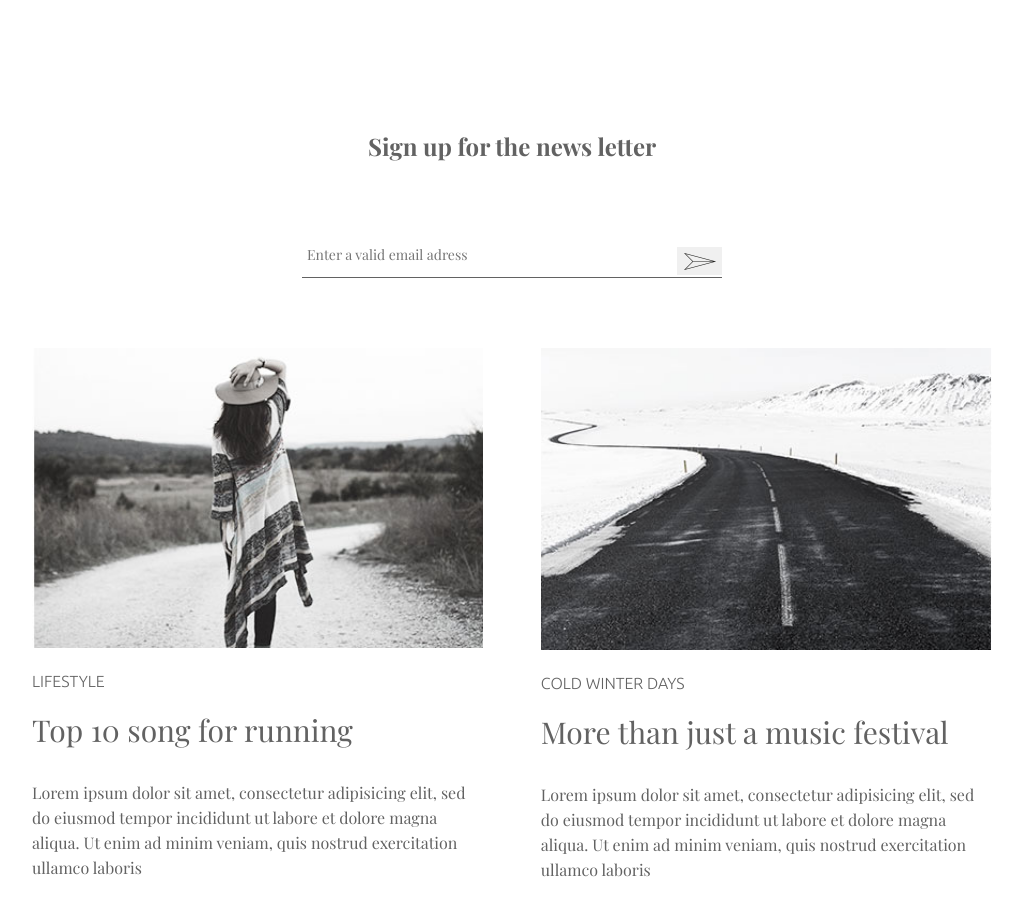
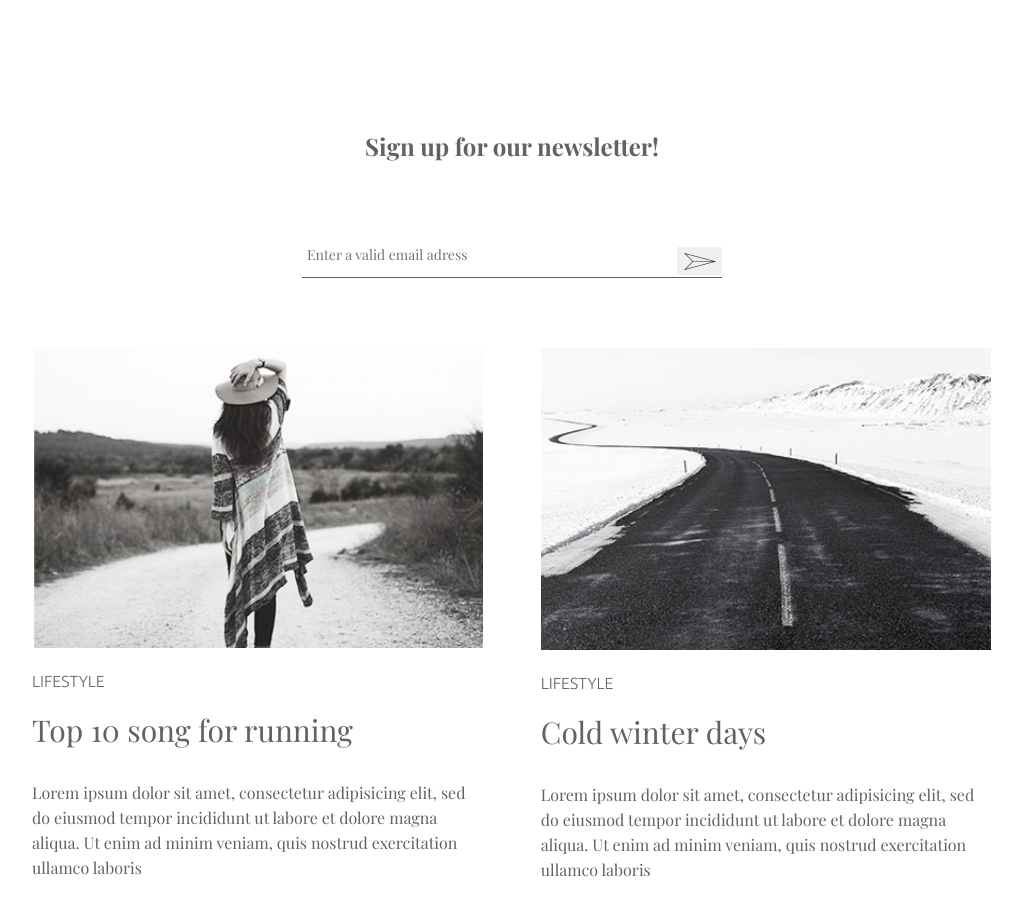
Before and after one commit to Sadafnsr/minimo_final, a plain HTML site: page index.html in a window 1280 px wide. Shown: the part 2380-3296 px from the top of the page, without its empty margins (128-1150 px from the left). Drawn offline with nearby package versions, Linux system fonts and the light colour scheme; a web font is replaced by a local one.

Commit message:
Update index.html

```diff
--- a/index.html
+++ b/index.html
@@ -84,7 +84,7 @@
                  <div class="single">
                      <img src="images/blog2.jpg" alt="">
                      <p class="c_p">Lifestyle</p>
-                     <h2 class="c_h1">More than just a music festival </h2>
+                     <h2 class="c_h1">Life tastes better with coffee </h2>
                      <p class="c_text">Lorem ipsum dolor sit amet, consectetur adipisicing elit, sed do eiusmod tempor incididunt ut labore et dolore magna aliqua. Ut enim ad minim veniam, quis nostrud exercitation ullamco laboris</p>
 
                  </div>
@@ -118,7 +118,7 @@
   <section class="news">
     <div class="container2">
         <div class="signup">
-            <h1 class="title s_h1"> Sign up for the news letter</h1>
+            <h1 class="title s_h1"> Sign up for our newsletter!</h1>
             <form action="" method="" class="s_form">
                <input type="email" placeholder="Enter a valid email adress">
                <button type="submit">
@@ -152,8 +152,8 @@
                      <!--Single Start-->
                  <div class="single">
                      <img src="images/picture2.jpg" alt="">
-                     <p class="c_p">Cold winter days</p>
-                     <h2 class="c_h1">More than just a music festival </h2>
+                     <p class="c_p">lifestyle</p>
+                     <h2 class="c_h1">Cold winter days </h2>
                      <p class="c_text">Lorem ipsum dolor sit amet, consectetur adipisicing elit, sed do eiusmod tempor incididunt ut labore et dolore magna aliqua. Ut enim ad minim veniam, quis nostrud exercitation ullamco laboris</p>
 
                  </div>
```
